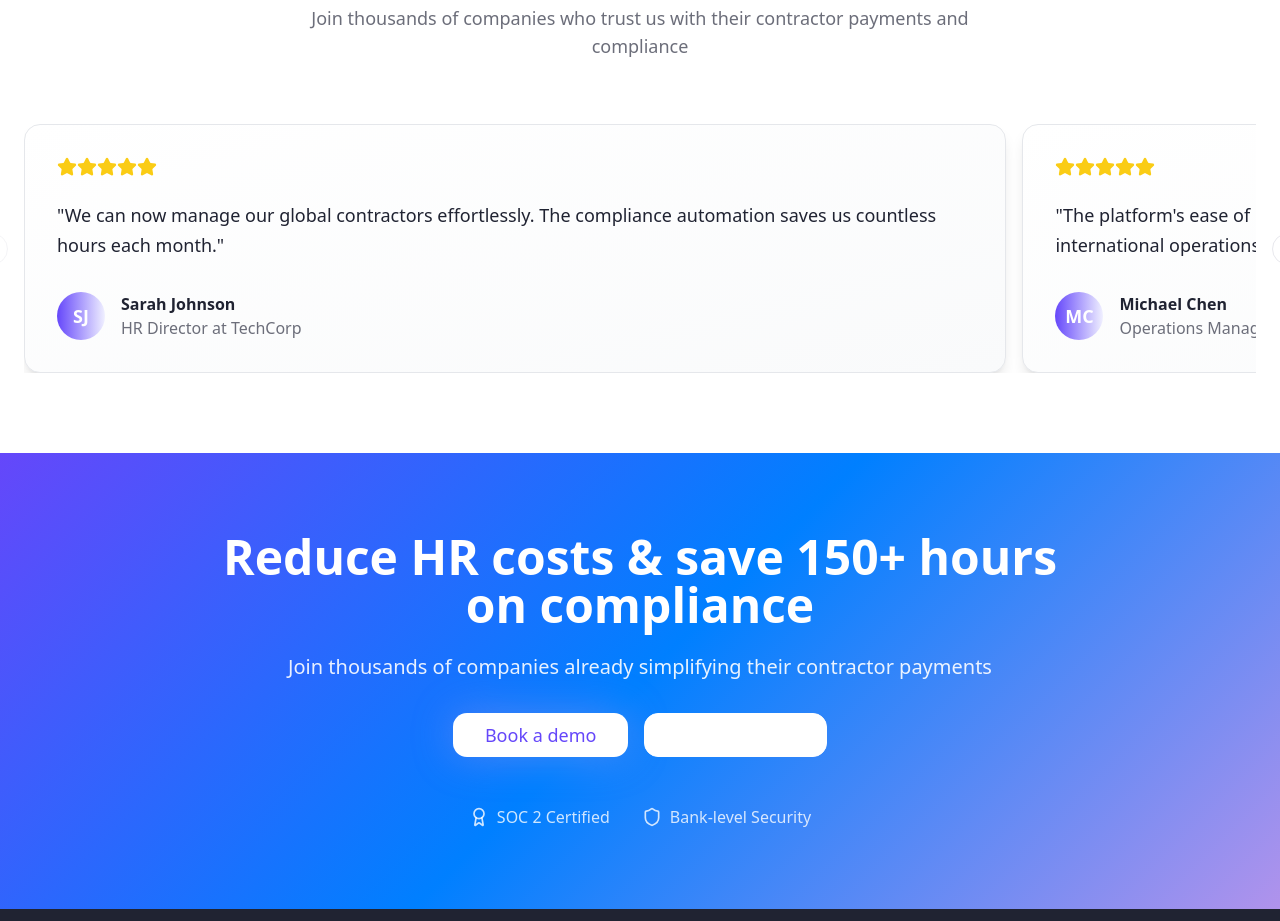
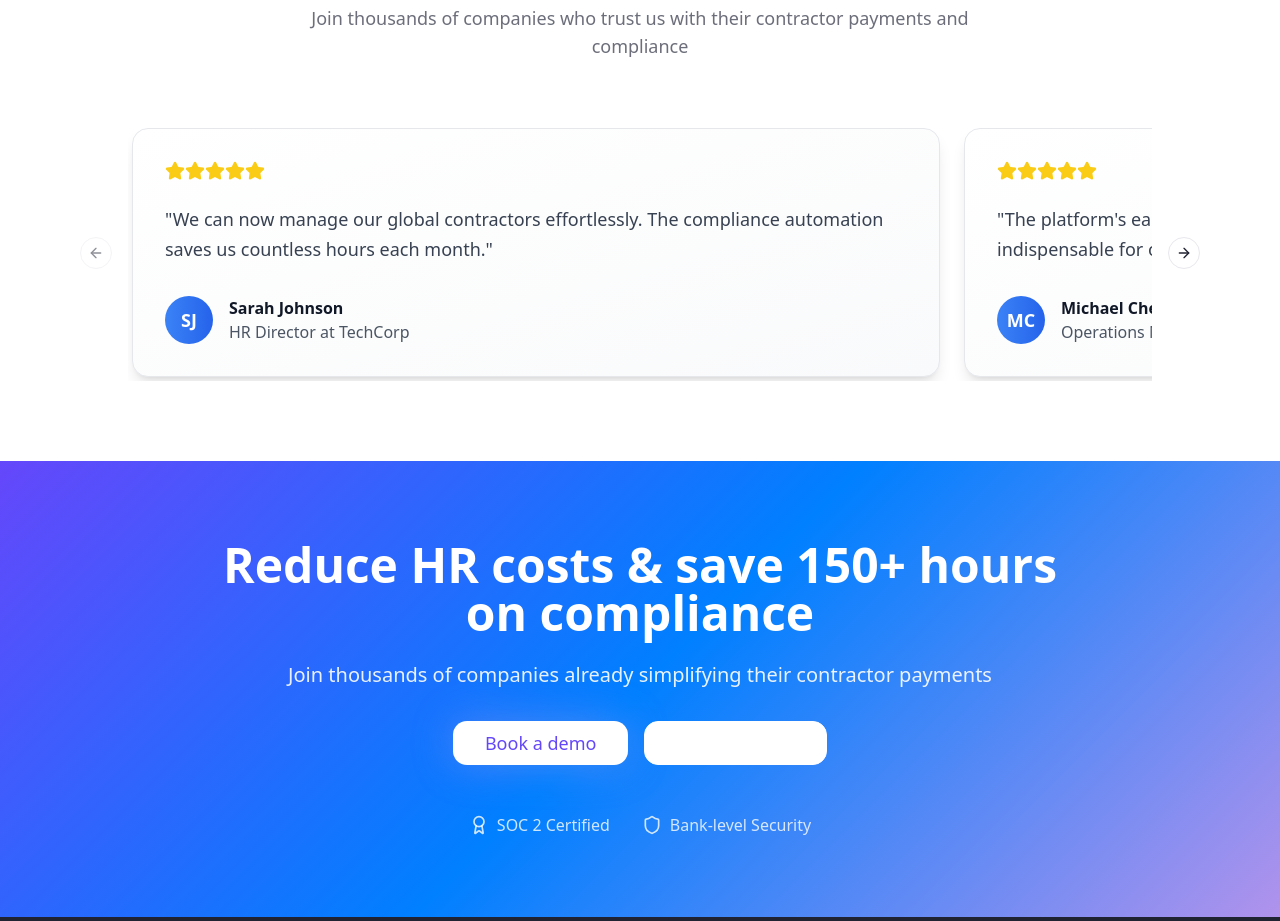
Before and after one commit to Susanta-Paul/genesis-project-plan, a React (Vite) app: page / in a window 1280 px wide. Shown: the part 4180-5101 px from the top of the page. Built offline with nearby package versions, Linux system fonts and the light colour scheme.

Commit message:
Fix: Testimonials section not displaying
The testimonials section is not rendering any content on the page. This commit aims to fix the issue by ensuring the testimonials are correctly displayed.

```diff
--- a/src/pages/Index.tsx
+++ b/src/pages/Index.tsx
@@ -592,14 +592,15 @@ const Index = () => {
             </p>
           </motion.div>
 
-          <Carousel className="w-full">
-            <CarouselContent className="-ml-2 md:-ml-4">
+          <Carousel className="w-full max-w-5xl mx-auto">
+            <CarouselContent>
               {testimonials.map((testimonial, index) => (
-                <CarouselItem key={index} className="pl-2 md:pl-4 basis-4/5">
+                <CarouselItem key={index} className="md:basis-4/5 lg:basis-4/5">
                   <motion.div
                     initial={{ opacity: 0, scale: 0.9 }}
                     animate={testimonialsInView ? { opacity: 1, scale: 1 } : {}}
                     transition={{ duration: 0.6, delay: index * 0.1 }}
+                    className="p-1"
                   >
                     <Card className="p-8 h-full bg-gradient-to-br from-white to-gray-50 border border-gray-200 shadow-lg hover:shadow-xl transition-all duration-300">
                       <div className="flex flex-col h-full">
@@ -611,20 +612,20 @@ const Index = () => {
                         </div>
 
                         {/* Quote */}
-                        <blockquote className="text-lg text-foreground leading-relaxed mb-8 flex-grow">
+                        <blockquote className="text-lg text-gray-700 leading-relaxed mb-8 flex-grow">
                           "{testimonial.quote}"
                         </blockquote>
 
                         {/* Author */}
                         <div className="flex items-center">
-                          <div className="w-12 h-12 bg-gradient-to-r from-primary to-secondary rounded-full flex items-center justify-center text-white font-semibold text-lg mr-4">
+                          <div className="w-12 h-12 bg-gradient-to-r from-blue-500 to-blue-600 rounded-full flex items-center justify-center text-white font-semibold text-lg mr-4">
                             {testimonial.author.split(' ').map(n => n[0]).join('')}
                           </div>
                           <div>
-                            <div className="font-semibold text-foreground">
+                            <div className="font-semibold text-gray-900">
                               {testimonial.author}
                             </div>
-                            <div className="text-muted-foreground">
+                            <div className="text-gray-600">
                               {testimonial.role} at {testimonial.company}
                             </div>
                           </div>
@@ -635,8 +636,8 @@ const Index = () => {
                 </CarouselItem>
               ))}
             </CarouselContent>
-            <CarouselPrevious className="left-4 lg:-left-12" />
-            <CarouselNext className="right-4 lg:-right-12" />
+            <CarouselPrevious />
+            <CarouselNext />
           </Carousel>
         </div>
       </section>
```
Also changed, not shown: 1 other file (tests, documents, lock files or other folders).
